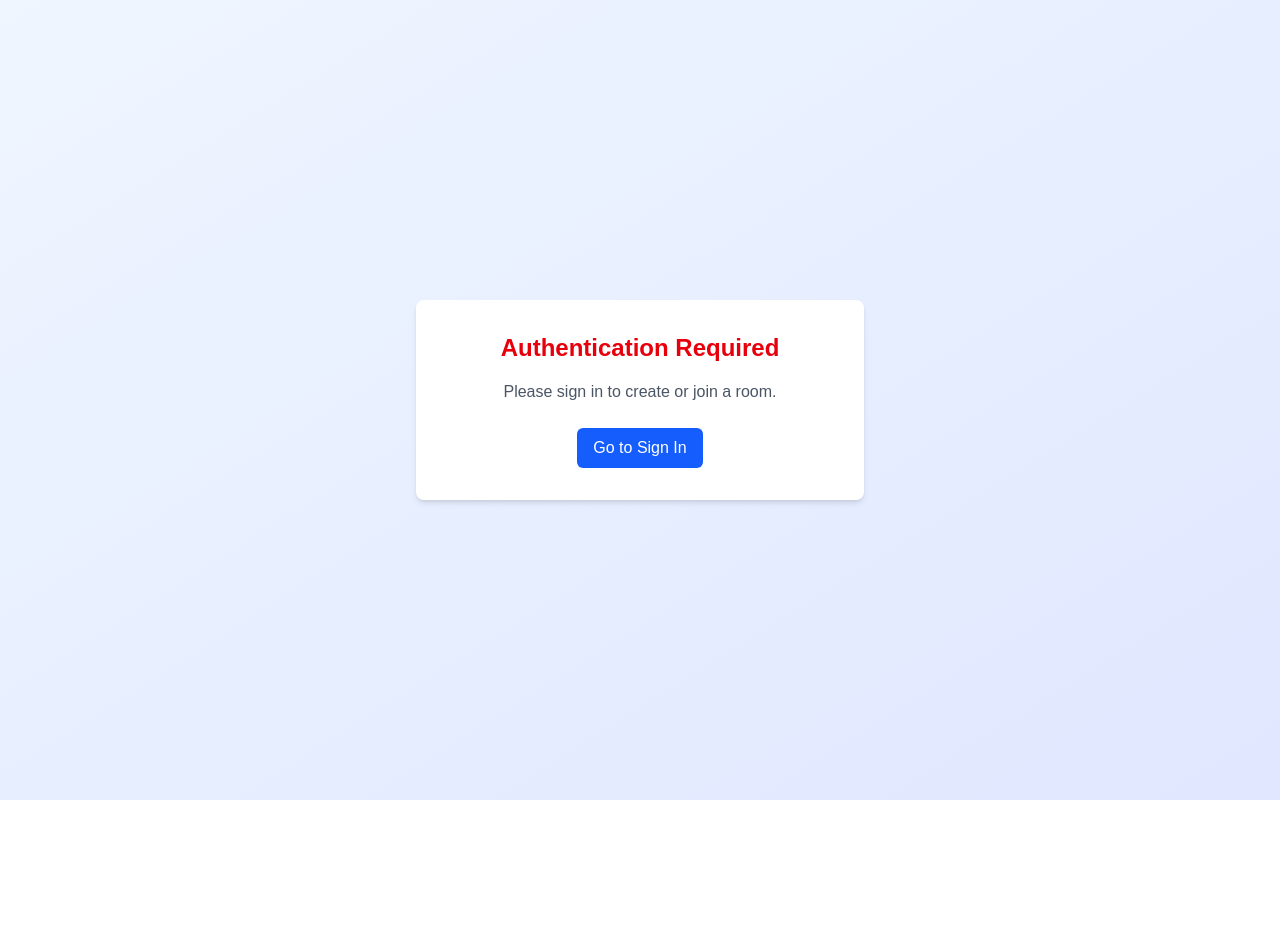
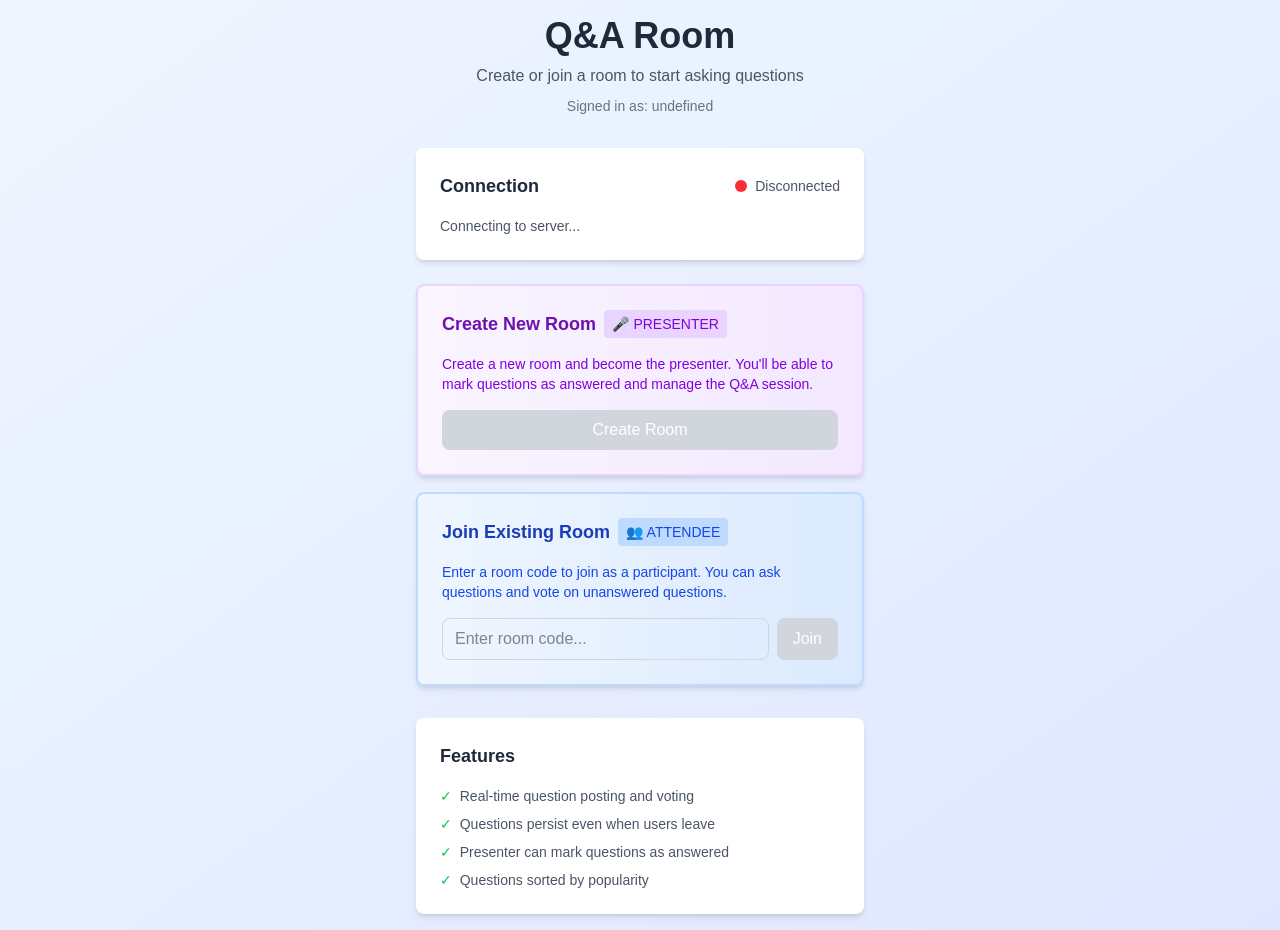
Before and after one commit to isaacchacko/hacktx25, a Next.js app in the folder frontend/: page /start-presenting in a window 1280 px wide. Before the commit the page ends 800 px from the top, so only its background shows below. Built offline with nearby package versions, Linux system fonts and the light colour scheme; no server answers.

Commit message:
andrew badd

```diff
--- a/frontend/src/app/[joinCode]/page.tsx
+++ b/frontend/src/app/[joinCode]/page.tsx
@@ -21,18 +21,13 @@ export default function JoinRoomPage() {
   const params = useParams();
   const joinCode = params.joinCode as string;
   const { user } = useAuth();
-  const { socket, isConnected, isPresenter, joinRoom, currentRoom } = useSocket();
+  const { socket, isConnected, isPresenter, isAnonymous, joinRoom, currentRoom } = useSocket();
 
   const [questions, setQuestions] = useState<Question[]>([]);
   const [newQuestion, setNewQuestion] = useState("");
   const [error, setError] = useState<string | null>(null);
 
   useEffect(() => {
-    if (!user) {
-      setError("Please sign in to join a room");
-      return;
-    }
-
     if (socket && isConnected && currentRoom !== joinCode) {
       // Only join the room if we're not already in it
       console.log(`Joining room ${joinCode}, current room: ${currentRoom}`);
@@ -45,7 +40,7 @@ export default function JoinRoomPage() {
       console.log(`Already in room ${joinCode}, requesting questions`);
       socket.emit("get-questions", joinCode);
     }
-  }, [user, socket, isConnected, joinCode, currentRoom]); // Added currentRoom to dependencies
+  }, [socket, isConnected, joinCode, currentRoom]); // Removed user dependency
 
   useEffect(() => {
     if (!socket) return;
@@ -134,22 +129,7 @@ export default function JoinRoomPage() {
     }
   };
 
-  if (!user) {
-    return (
-      <div className="min-h-screen bg-gray-100 flex items-center justify-center">
-        <div className="bg-white p-8 rounded-lg shadow-md max-w-md w-full text-center">
-          <h2 className="text-2xl font-bold text-red-600 mb-4">Authentication Required</h2>
-          <p className="text-gray-600 mb-6">Please sign in to join a room.</p>
-          <a
-            href="/"
-            className="bg-blue-600 text-white py-2 px-4 rounded-md hover:bg-blue-700 transition-colors inline-block"
-          >
-            Go to Sign In
-          </a>
-        </div>
-      </div>
-    );
-  }
+  // Remove authentication requirement - allow anonymous users
 
   return (
     <div className="min-h-screen bg-gray-100 p-4">
@@ -175,7 +155,7 @@ export default function JoinRoomPage() {
               {isConnected ? 'Connected' : 'Disconnected'}
             </span>
                     <span className="text-sm text-gray-600">
-              • Signed in as {user.email}
+                      • {isAnonymous ? 'Anonymous user' : `Signed in as ${user?.email}`}
                     </span>
           </div>
 
@@ -183,6 +163,24 @@ export default function JoinRoomPage() {
                   {error && (
                     <div className="bg-red-100 border border-red-400 text-red-700 px-4 py-3 rounded mb-4">
                       Error: {error}
+                    </div>
+                  )}
+
+                  {/* Sign-in option for anonymous users */}
+                  {isAnonymous && (
+                    <div className="bg-blue-50 border border-blue-200 rounded-lg p-4 mb-4">
+                      <div className="flex items-center justify-between">
+                        <div>
+                          <h3 className="text-sm font-semibold text-blue-800">Want to create rooms?</h3>
+                          <p className="text-xs text-blue-600">Sign in to create your own Q&A rooms</p>
+                        </div>
+                        <a
+                          href="/"
+                          className="bg-blue-600 text-white px-4 py-2 rounded-md hover:bg-blue-700 transition-colors text-sm"
+                        >
+                          Sign In
+                        </a>
+                      </div>
                     </div>
                   )}
                 </div>
--- a/frontend/src/app/start-presenting/page.tsx
+++ b/frontend/src/app/start-presenting/page.tsx
@@ -8,7 +8,7 @@ import { useAuth } from "../context/AuthContext";
 export default function StartPresentingPage() {
   const router = useRouter();
   const { user } = useAuth();
-  const { socket, isConnected, createRoom, currentRoom } = useSocket();
+  const { socket, isConnected, createRoom, currentRoom, isAnonymous } = useSocket();
   const [isCreatingRoom, setIsCreatingRoom] = useState(false);
   const [joinCode, setJoinCode] = useState("");
   const [error, setError] = useState<string | null>(null);
@@ -22,8 +22,8 @@ export default function StartPresentingPage() {
   }, [currentRoom, isCreatingRoom, router]);
 
   const handleCreateRoom = () => {
-    if (!user) {
-      setError("Please sign in to create a room");
+    if (isAnonymous) {
+      setError("Anonymous users cannot create rooms. Please sign in to create a room.");
       return;
     }
 
@@ -52,24 +52,7 @@ export default function StartPresentingPage() {
     }
   };
 
-  if (!user) {
-    return (
-      <div className="min-h-screen bg-gradient-to-br from-blue-50 to-indigo-100 flex items-center justify-center p-4">
-        <div className="max-w-md w-full">
-          <div className="bg-white rounded-lg shadow-md p-8 text-center">
-            <h2 className="text-2xl font-bold text-red-600 mb-4">Authentication Required</h2>
-            <p className="text-gray-600 mb-6">Please sign in to create or join a room.</p>
-            <a
-              href="/"
-              className="bg-blue-600 text-white py-2 px-4 rounded-md hover:bg-blue-700 transition-colors inline-block"
-            >
-              Go to Sign In
-            </a>
-          </div>
-        </div>
-      </div>
-    );
-  }
+  // Remove authentication requirement - allow anonymous users
 
   return (
     <div className="min-h-screen bg-gradient-to-br from-blue-50 to-indigo-100 flex items-center justify-center p-4">
@@ -83,7 +66,7 @@ export default function StartPresentingPage() {
             Create or join a room to start asking questions
           </p>
                   <p className="text-sm text-gray-500 mt-2">
-            Signed in as: {user.email}
+                    {isAnonymous ? 'Anonymous user' : `Signed in as: ${user?.email}`}
                   </p>
         </div>
 
@@ -116,14 +99,33 @@ export default function StartPresentingPage() {
         {/* Room Actions */}
         <div className="space-y-4">
           {/* Create Room */}
-          <div className="bg-gradient-to-r from-purple-50 to-purple-100 border-2 border-purple-200 rounded-lg shadow-md p-6">
+          <div className={`bg-gradient-to-r ${isAnonymous ? 'from-gray-50 to-gray-100 border-2 border-gray-200' : 'from-purple-50 to-purple-100 border-2 border-purple-200'} rounded-lg shadow-md p-6`}>
             <div className="flex items-center gap-2 mb-4">
-              <h3 className="text-lg font-semibold text-purple-800">Create New Room</h3>
-              <span className="bg-purple-200 text-purple-700 px-2 py-1 rounded text-sm font-medium">🎤 PRESENTER</span>
+              <h3 className={`text-lg font-semibold ${isAnonymous ? 'text-gray-800' : 'text-purple-800'}`}>Create New Room</h3>
+              <span className={`px-2 py-1 rounded text-sm font-medium ${isAnonymous ? 'bg-gray-200 text-gray-700' : 'bg-purple-200 text-purple-700'}`}>🎤 PRESENTER</span>
             </div>
-            <p className="text-sm text-purple-700 mb-4">
-              Create a new room and become the presenter. You'll be able to mark questions as answered and manage the Q&A session.
+            <p className={`text-sm mb-4 ${isAnonymous ? 'text-gray-700' : 'text-purple-700'}`}>
+              {isAnonymous
+                ? "Sign in to create rooms and become a presenter. You'll be able to mark questions as answered and manage Q&A sessions."
+                : "Create a new room and become the presenter. You'll be able to mark questions as answered and manage the Q&A session."
+              }
             </p>
+            {isAnonymous ? (
+              <div className="space-y-2">
+                <button
+                  disabled={true}
+                  className="w-full px-4 py-2 bg-gray-300 text-gray-500 rounded-lg cursor-not-allowed transition-colors"
+                >
+                  Sign In Required
+                </button>
+                <a
+                  href="/"
+                  className="w-full px-4 py-2 bg-blue-600 text-white rounded-lg hover:bg-blue-700 transition-colors inline-block text-center"
+                >
+                  Go to Sign In
+                </a>
+              </div>
+            ) : (
               <button
                 onClick={handleCreateRoom}
                 disabled={!isConnected || isCreatingRoom}
@@ -131,6 +133,7 @@ export default function StartPresentingPage() {
               >
                 {isCreatingRoom ? "Creating Room..." : "Create Room"}
               </button>
+            )}
           </div>
 
           {/* Join Room */}
--- a/frontend/src/hooks/useSocket.ts
+++ b/frontend/src/hooks/useSocket.ts
@@ -9,6 +9,7 @@ interface SocketContextType {
   isConnected: boolean;
   currentRoom: string | null;
   isPresenter: boolean;
+  isAnonymous: boolean;
   joinRoom: (joinCode: string) => void;
   leaveRoom: () => void;
   createRoom: () => void;
@@ -20,40 +21,35 @@ export const useSocket = (): SocketContextType => {
   const [isConnected, setIsConnected] = useState(false);
   const [currentRoom, setCurrentRoom] = useState<string | null>(null);
   const [isPresenter, setIsPresenter] = useState(false);
+  const [isAnonymous, setIsAnonymous] = useState(false);
 
   useEffect(() => {
     console.log('useSocket useEffect running, user:', user?.uid);
 
-    if (!user) {
-      // Disconnect socket if user is not authenticated
-      if (socketRef.current) {
-        console.log('Disconnecting socket - no user');
-        socketRef.current.disconnect();
-        socketRef.current = null;
-        setIsConnected(false);
-        setCurrentRoom(null);
-        setIsPresenter(false);
-      }
-      return;
-    }
-
-    // Connect to socket server with Firebase token
+    // Connect to socket server (with or without authentication)
     const connectSocket = async () => {
       try {
-        const token = await getIdToken();
-        if (!token) return;
-
         // Don't create a new socket if one already exists
         if (socketRef.current) {
           console.log('Socket already exists, skipping connection');
           return;
         }
 
-        console.log('Creating new socket connection for user:', user.uid);
+        let authData = {};
+        if (user) {
+          const token = await getIdToken();
+          if (token) {
+            authData = { token };
+            console.log('Creating authenticated socket connection for user:', user.uid);
+          } else {
+            console.log('Creating anonymous socket connection (no token)');
+          }
+        } else {
+          console.log('Creating anonymous socket connection (no user)');
+        }
+
         const socket = io('http://localhost:3001', {
-          auth: {
-            token: token
-          }
+          auth: authData
         });
 
         socketRef.current = socket;
@@ -62,12 +58,19 @@ export const useSocket = (): SocketContextType => {
           console.log('Connected to socket server');
           setIsConnected(true);
 
-          // Authenticate with Firebase token
-          socket.emit('authenticate', { token });
+          // Authenticate (with or without token)
+          if (user) {
+            getIdToken().then(token => {
+              socket.emit('authenticate', { token });
+            });
+          } else {
+            socket.emit('authenticate', {});
+          }
         });
 
         socket.on('authenticated', (data) => {
           console.log('Socket authenticated:', data);
+          setIsAnonymous(data.isAnonymous || false);
         });
 
         socket.on('room-created', (data) => {
@@ -90,6 +93,7 @@ export const useSocket = (): SocketContextType => {
           setIsConnected(false);
           setCurrentRoom(null);
           setIsPresenter(false);
+          setIsAnonymous(false);
         });
 
         socket.on('error', (error) => {
@@ -110,7 +114,7 @@ export const useSocket = (): SocketContextType => {
         socketRef.current = null;
       }
     };
-  }, [user]); // Removed getIdToken from dependencies
+  }, [user, getIdToken]); // Re-added getIdToken since we need it for authentication
 
   const joinRoom = (joinCode: string) => {
     if (socketRef.current && isConnected) {
@@ -137,6 +141,7 @@ export const useSocket = (): SocketContextType => {
     isConnected,
     currentRoom,
     isPresenter,
+    isAnonymous,
     joinRoom,
     leaveRoom,
     createRoom
```
Also changed, not shown: 1 other file (tests, documents, lock files or other folders). Lines whose indentation alone changed are shown as unchanged.
